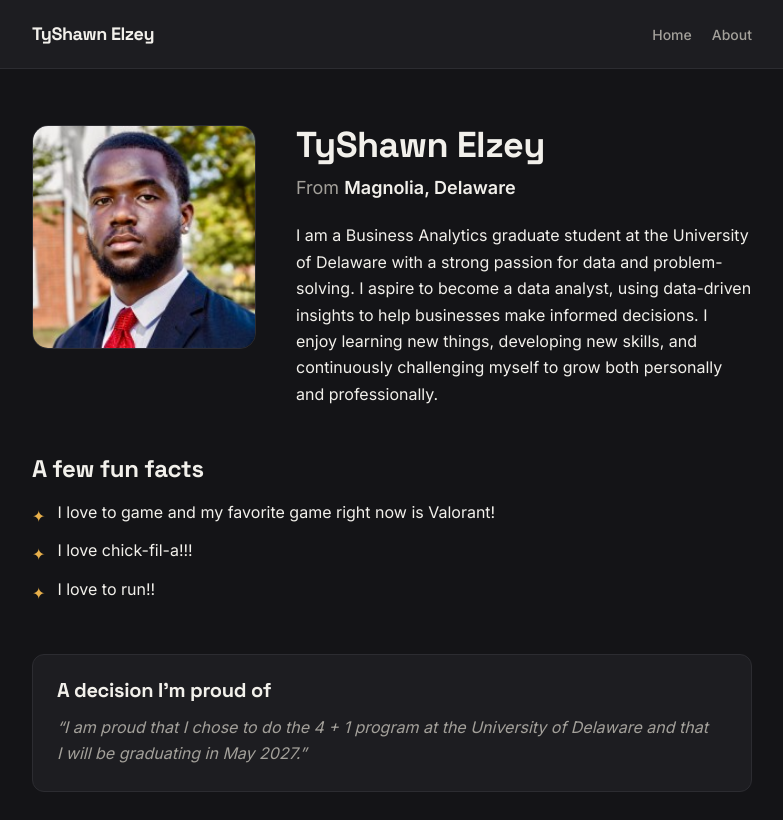
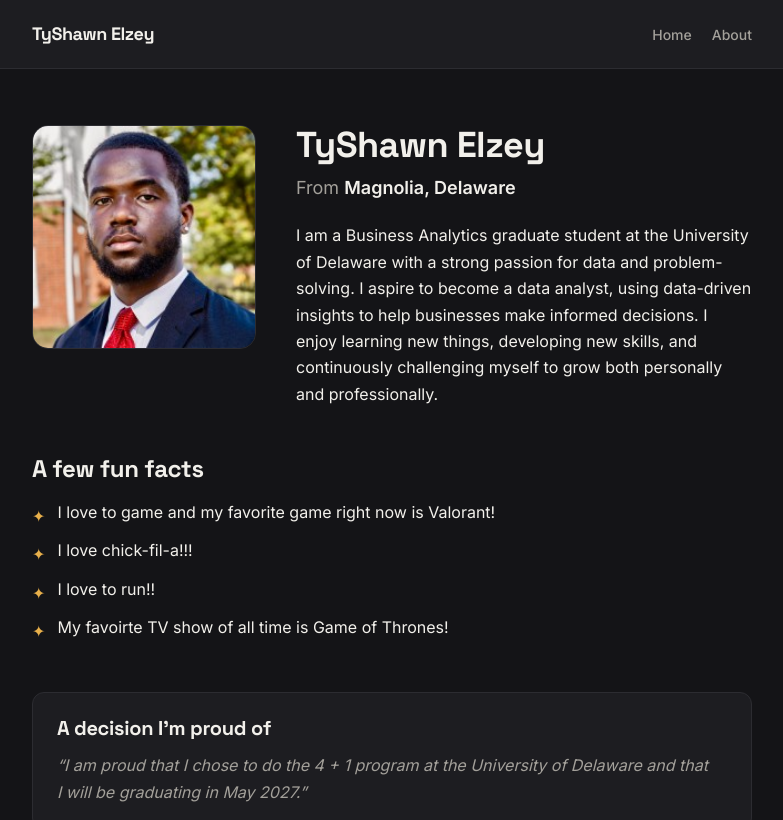
Before and after one commit to Ty-E77/my-site, a Next.js app: page /about in a window 1280 px wide. Shown: the top 820 px of the page, without its empty margins (248-1031 px from the left). Built offline with nearby package versions, Linux system fonts and the light colour scheme.

Commit message:
added another fun fact

```diff
--- a/src/profile.ts
+++ b/src/profile.ts
@@ -31,7 +31,8 @@ export const profile = {
   funFacts: [
     "I love to game and my favorite game right now is Valorant!",
     "I love chick-fil-a!!!",
-    "I love to run!!"
+    "I love to run!!",
+    "My favoirte TV show of all time is Game of Thrones!"
   ],
 
   /** One decision you're proud of, in a sentence. */
```
